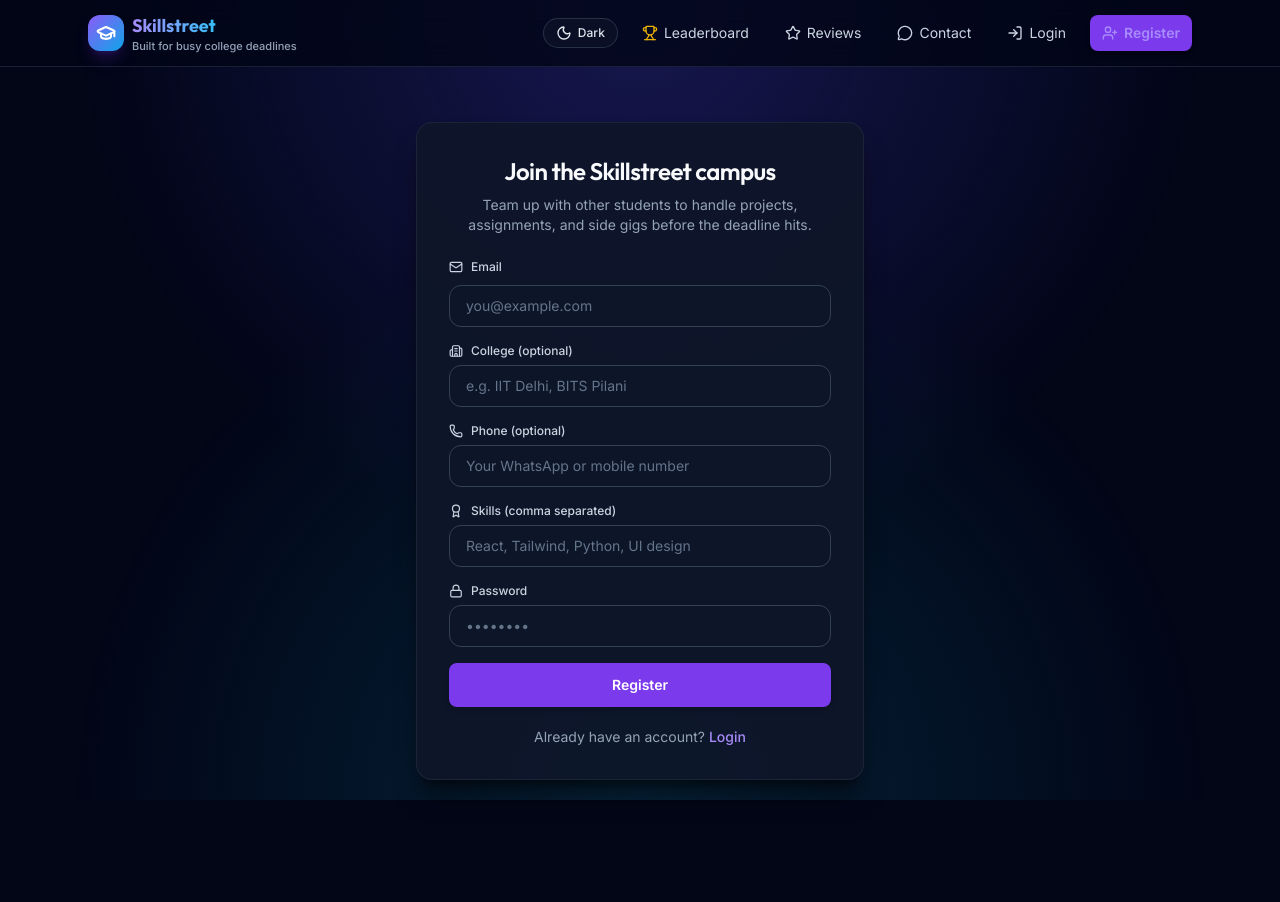
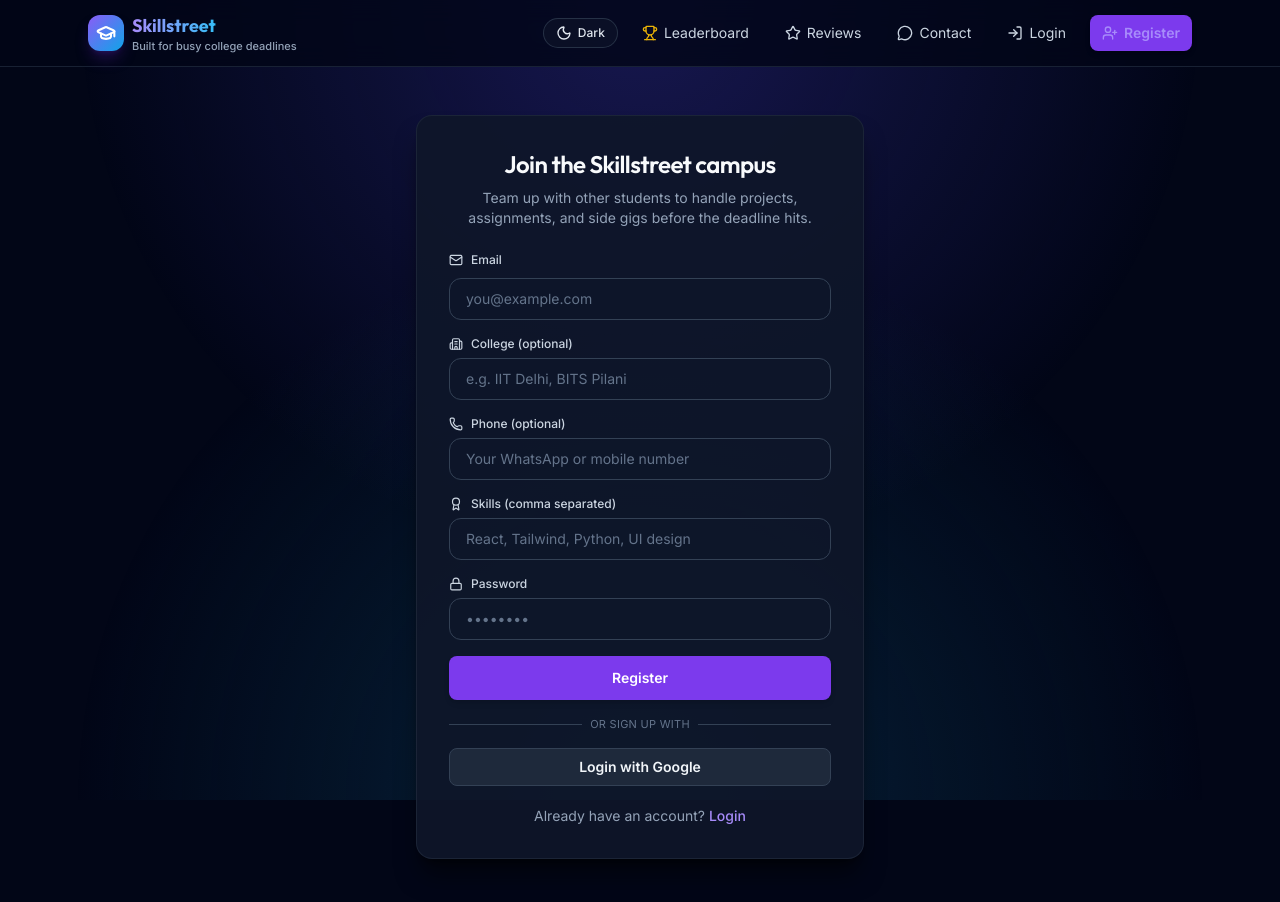
Before and after one commit to hackersclub24/TaskConnect, a React (Vite) app in the folder frontend/: page /register in a window 1280 px wide. Shown: the top 902 px of the page. Before the commit the page ends 859 px from the top, so only its background shows below. Built offline with nearby package versions, Linux system fonts and the light colour scheme; no server answers.

Commit message:
add Google login option to registration page

```diff
--- a/frontend/src/pages/Register.jsx
+++ b/frontend/src/pages/Register.jsx
@@ -2,6 +2,7 @@ import { useState } from "react";
 import { Link, useNavigate } from "react-router-dom";
 import { Mail, Phone, Award, Lock, Building2 } from "lucide-react";
 import { registerUser } from "../services/api";
+import GoogleLoginButton from "../components/GoogleLoginButton";
 
 const Register = () => {
   const navigate = useNavigate();
@@ -135,6 +136,34 @@ const Register = () => {
             {loading ? "Creating account..." : "Register"}
           </button>
         </form>
+
+        <div className="my-4 flex items-center gap-2 text-[11px] uppercase tracking-wide text-slate-500">
+          <span className="h-px flex-1 bg-slate-700" />
+          or sign up with
+          <span className="h-px flex-1 bg-slate-700" />
+        </div>
+
+        <GoogleLoginButton
+          onSuccess={({ backendResponse }) => {
+            setError("");
+            setSuccess(
+              "Google account connected. You can add skills and bio from Profile."
+            );
+
+            const userId = backendResponse?.user?.id;
+            if (userId) {
+              navigate(`/profile/${userId}`);
+              return;
+            }
+
+            navigate("/");
+          }}
+          onError={(message) => {
+            setSuccess("");
+            setError(message);
+          }}
+        />
+
         <p className="mt-5 text-center text-sm text-slate-400">
           Already have an account?{" "}
           <Link to="/login" className="font-medium text-primary-400 hover:underline">
```
Also changed, not shown: 1 other file (tests, documents, lock files or other folders).
